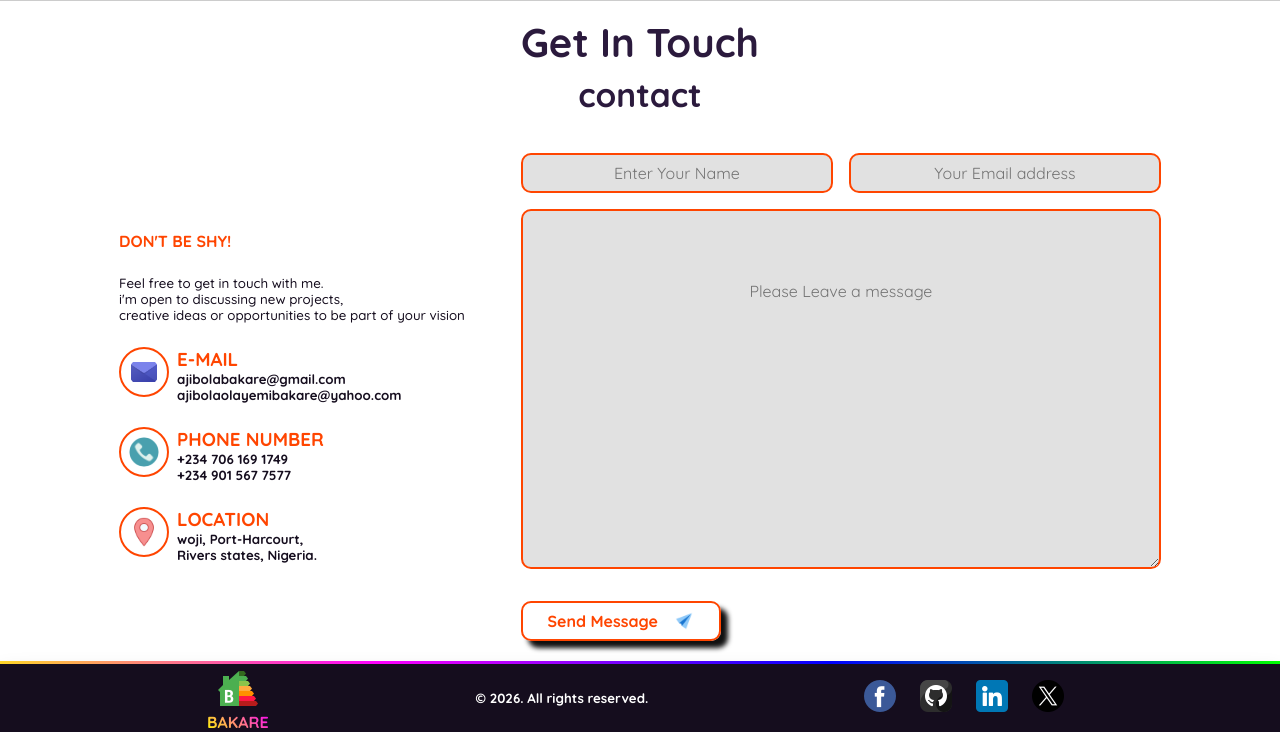
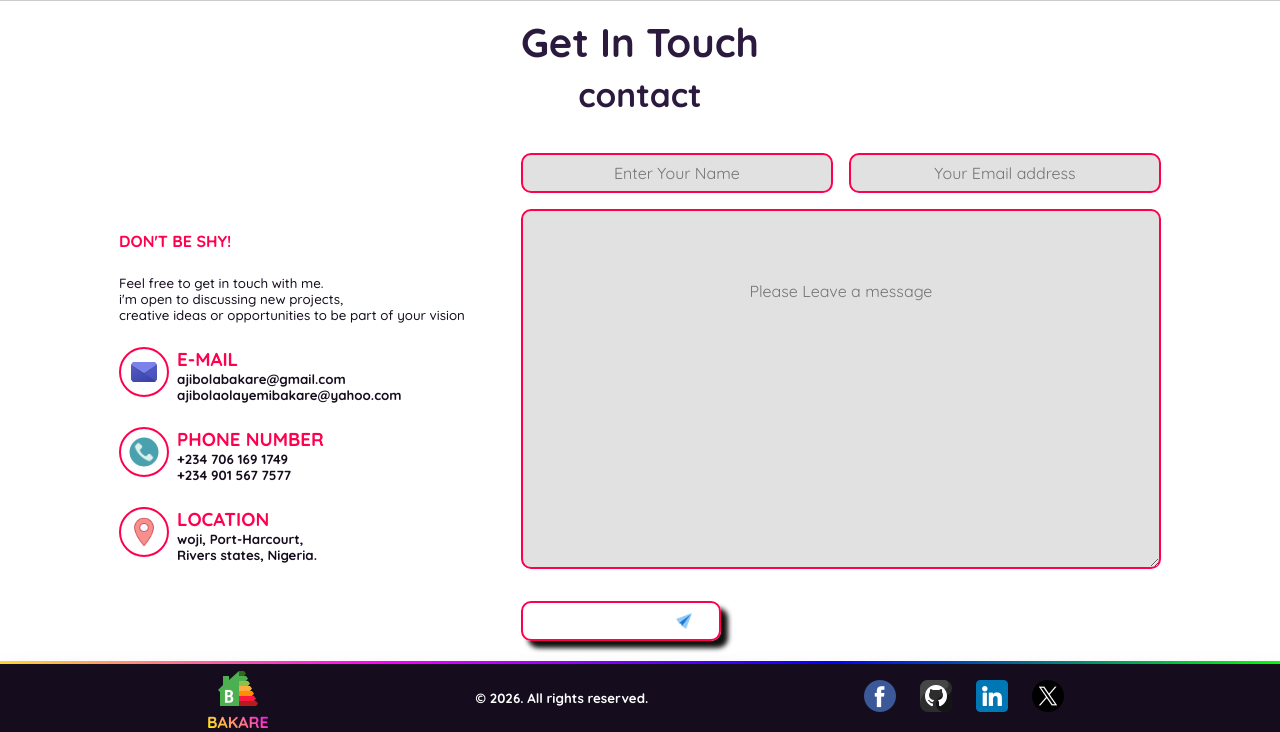
Before and after one commit to freakishcode/bakarePortfolio, a PHP site: page / in a window 1280 px wide. Shown: the part 3351-4083 px from the top of the page. Run offline with PHP 8.4, Linux system fonts and the light colour scheme.

Commit message:
Update style.css

```diff
--- a/style.css
+++ b/style.css
@@ -633,7 +633,7 @@ header.header-bg-light {
   /* general */
   .sub-title {
     font-weight: bold;
-    color: var(--dark-bg-color2);
+    color: #ff004f;
     font-size: 1.2rem;
   }
 }
@@ -659,7 +659,7 @@ header.header-bg-light {
     justify-content: center;
     align-items: center;
     gap: 0.75rem;
-    border-radius: 1rem;
+
     width: 180px;
     padding: 0.5rem;
     box-shadow: 7px 9px 17px #101010;
@@ -990,7 +990,7 @@ header.header-bg-light {
     cursor: pointer;
 
     h4 {
-      color: var(--orange);
+      color: #ff004f;
     }
   }
 }
@@ -1001,13 +1001,13 @@ header.header-bg-light {
 }
 
 .my-details :is(.email h3, .phone-no h3, .address h3) {
-  color: var(--orange);
+  color: #ff004f;
 }
 
 .my-details span > img {
   width: 50px;
   padding: 0.5em;
-  border: 2px solid var(--orange);
+  border: 2px solid #ff004f;
   border-radius: 50%;
 }
 
@@ -1049,7 +1049,7 @@ header.header-bg-light {
     padding: 0.5rem;
     border-radius: 10px;
     line-height: 1rem;
-    border: 2px solid var(--orange);
+    border: 2px solid #ff004f;
     font-size: 1rem;
     /* caret-color: used to change the change the color of the text cursor */
     caret-color: red;
@@ -1086,7 +1086,7 @@ header.header-bg-light {
   background-color: inherit;
   color: #fff;
   box-shadow: 7px 7px 5px #101010;
-  color: orangered;
+
   transition: ease-in-out 0.3s;
 
   img {
@@ -1096,7 +1096,7 @@ header.header-bg-light {
 
 .form-submit-btn:hover {
   scale: 1.1;
-  color: #fff;
+
   background-color: #62487f;
 }
 
```
